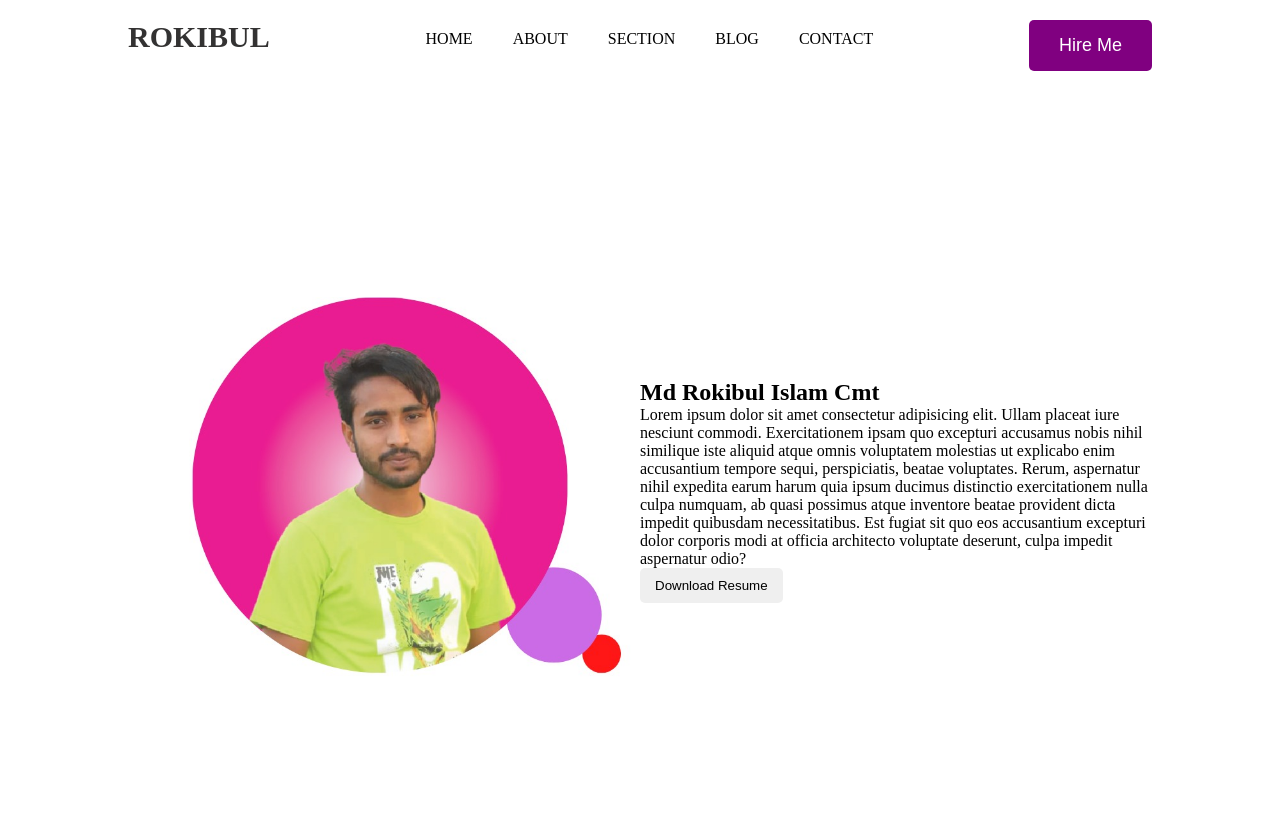
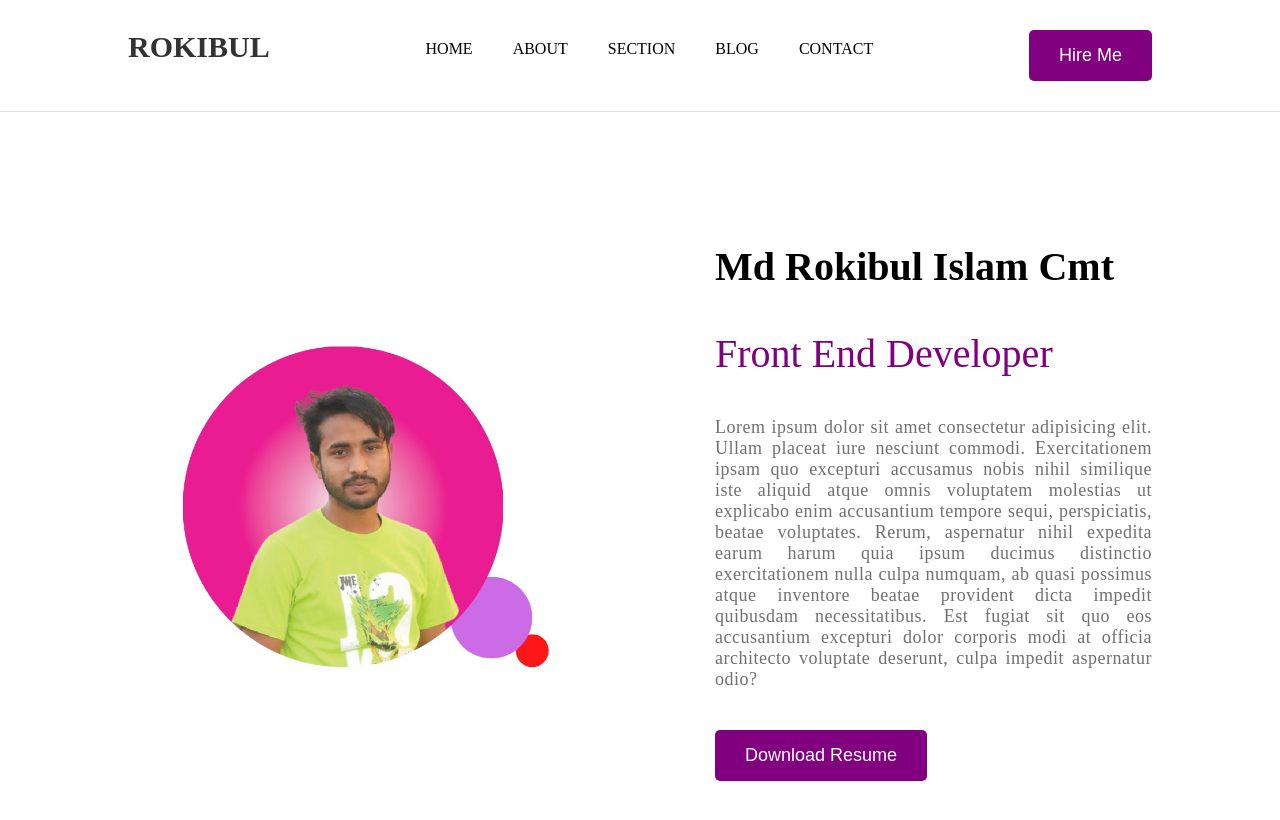
Before and after one commit to Rokibul-bd/rakib-portfolio, a plain HTML site: page index.html in a window 1280 px wide. Drawn offline with Linux system fonts and the light colour scheme.

Commit message:
added header section

```diff
--- a/css/style.css
+++ b/css/style.css
@@ -23,10 +23,9 @@ a{
 /*=============================Typhography=== CSS=============*/
 
 /*===================Navbar========Section===================================*/
-.navbar{
-    width:100%;
-    box-shadow:3px 1px 5px 2px #ccc;
-    padding:20px 0;
+#navbar{
+    border-bottom:1px solid #ddd;
+    padding:30px 0;
 }
 .nav-logo a{
     text-transform: uppercase;
@@ -54,7 +53,7 @@ a{
 .navbar-menu ul li a:hover{
     color:purple;
 }
-.btn-hire-me{
+.btn-hire-me, .btn-resume{
     background:purple;
     color:#fff;
     padding:15px 30px;
@@ -77,10 +76,35 @@ a{
     display:flex;
     align-items:center;
     height:100vh;
-    justify-content:flex-end;
+    justify-content:space-between;
 }
 .header-width-divided{
     width:50%;
+}
+.header-text h1{
+    font-weight:700;
+    font-size:40px;
+}
+.header-text h3{
+    font-weight:400;
+    font-size:40px;
+    margin:40px 0;
+    color:purple;
+}
+.header-text p{
+    font-size:18px;
+    text-align: justify;
+    letter-spacing: 0.5px;
+    color:#707070;
+    margin-bottom: 40px;
+}
+.btn-resume:hover{
+    background: transparent;
+    color:purple;
+    outline:1px solid purple;
+}
+.header-images{
+    margin-right:150px;
 }
 .header-images img{
     width:100%;
--- a/index.html
+++ b/index.html
@@ -10,7 +10,7 @@
     <link rel="stylesheet" href="./css/style.css">
 </head>
 <body>
-    <nav class="navbar">
+    <nav id="navbar" class="navbar">
         <div class="container">
             <div class="navbar-flex">
                 <div class="nav-logo">
@@ -39,6 +39,7 @@
                 </div>
                 <div class="header-text header-width-divided">
                     <h1>Md Rokibul Islam Cmt</h1>
+                    <h3>Front End Developer</h3>
                     <p>Lorem ipsum dolor sit amet consectetur adipisicing elit. Ullam placeat iure nesciunt commodi. Exercitationem ipsam quo excepturi accusamus nobis nihil similique iste aliquid atque omnis voluptatem molestias ut explicabo enim accusantium tempore sequi, perspiciatis, beatae voluptates. Rerum, aspernatur nihil expedita earum harum quia ipsum ducimus distinctio exercitationem nulla culpa numquam, ab quasi possimus atque inventore beatae provident dicta impedit quibusdam necessitatibus. Est fugiat sit quo eos accusantium excepturi dolor corporis modi at officia architecto voluptate deserunt, culpa impedit aspernatur odio?</p>
                     <button class="btn btn-resume">Download Resume</button>
                 </div>
```
